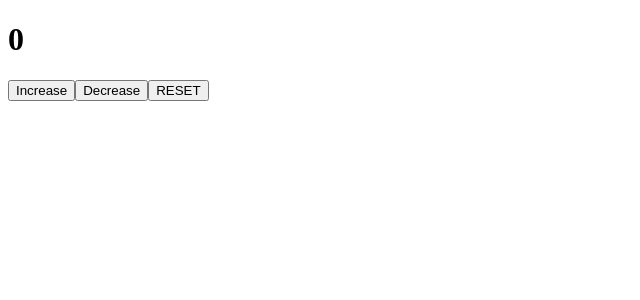
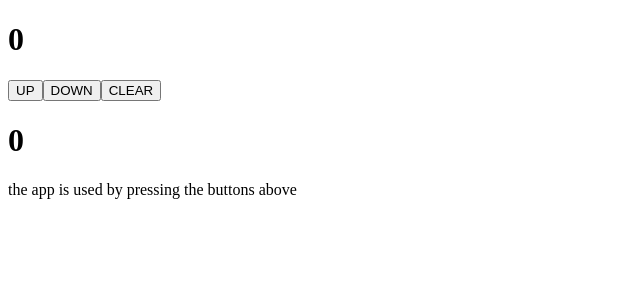
Before and after one commit to moyela/fullstackopen, a React (Create React App) app in the folder part01/: page / in a window 1280 px wide. Shown: the top 300 px of the page, without its empty margins (0-640 px from the left). Built offline with nearby package versions, Linux system fonts and the light colour scheme.

Commit message:
conditional rendering

```diff
--- a/part01/src/App.js
+++ b/part01/src/App.js
@@ -1,48 +1,63 @@
 import { useState } from 'react'
 
 const App = () => {
-  const [ counter, setCounter ] = useState(0)
+  const [left, setLeft] = useState(0)
+  const [right, setRight] = useState(0)
+  const [allClicks, setAll] = useState([])
 
-  const increase = () => {
-
-    setCounter(counter + 1)
-    console.log('... plus one equals ... ' + counter)
+  const handleLeftClick = () => {
+    setAll(allClicks.concat('L'))
+    setLeft(left + 1)
   }
 
-  const reduce = () => {
-
-    setCounter(counter - 1)
-    console.log('... when one is removed we have ... ' + counter)
+  const handleRightClick = () => {
+    setAll(allClicks.concat('R'))
+    setRight(right + 1)
   }
 
-  const reset = () => {
+  const clearCache = () => {
+    setAll([])
+    setLeft(0)
+    setRight(0)
+  }
 
-    setCounter(0)
-    console.log('value is reset to zero')
-  }
   return (
-    <>
-      <Display counter={counter} />
-      <Button onClick={increase} functions='Increase'/>
-      <Button onClick={reduce} functions='Decrease' />
-      <Button onClick={reset} functions='RESET' />
-    </>
+    <div>
+      <h1>
+        {left}
+      </h1>
+      <Button text='UP' handleClick={handleLeftClick}/>
+      <Button text='DOWN' handleClick={handleRightClick} />
+      <Button text='CLEAR' handleClick={clearCache} />
+      <h1>
+        {right}
+      </h1>
+      <History historyArray={allClicks}/>
+    </div>
   )
 }
 
-const Display = ({counter}) => {
+const History = ({historyArray}) => {
+  if (historyArray.length === 0) {
+    return (
+      <div>
+        the app is used by pressing the buttons above
+      </div>
+    )
+  }
   return (
-    <h1>{counter}</h1>
+    <div>
+      BUTTON PRESS HISTORY: {historyArray.join(' ')}
+    </div>
   )
 }
 
-const Button = ({onClick, functions}) => {
+const Button = ({handleClick, text}) => {
   return (
-    <button onClick={onClick}>
-      {functions}
+    <button onClick={handleClick}>
+      {text}
     </button>
   )
 }
 
-
 export default App
```
